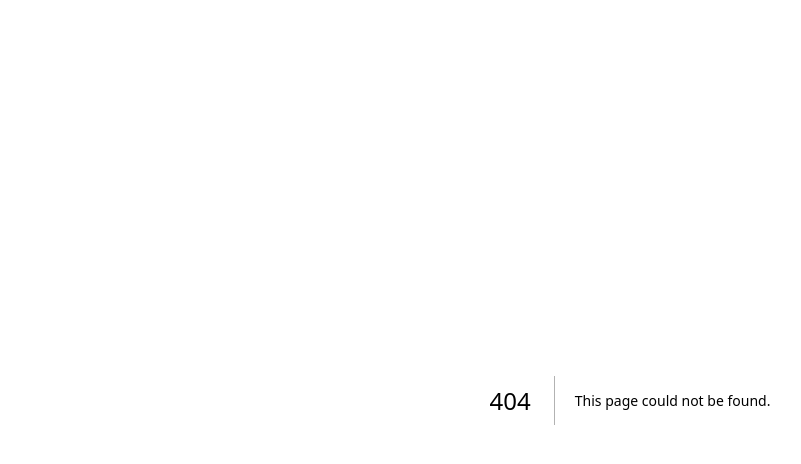
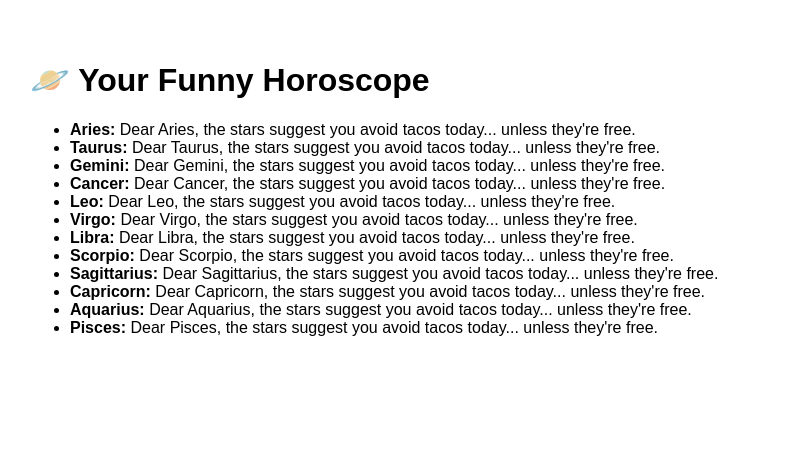
Before and after one commit to starscription/starscription, a Next.js app: page /horoscopes in a window 1280 px wide. Before the commit this address had no page. Shown: the top 464 px of the page, without its empty margins (10-811 px from the left). Built offline with nearby package versions, Linux system fonts and the light colour scheme.

Commit message:
Create horoscopes.js

```diff
--- /dev/null
+++ b/pages/horoscopes.js
@@ -0,0 +1,23 @@
+export default function Horoscopes() {
+  const signs = [
+    "Aries", "Taurus", "Gemini", "Cancer", "Leo", "Virgo",
+    "Libra", "Scorpio", "Sagittarius", "Capricorn", "Aquarius", "Pisces"
+  ];
+
+  const getFunnyHoroscope = (sign) => {
+    return `Dear ${sign}, the stars suggest you avoid tacos today... unless they're free.`;
+  };
+
+  return (
+    <div style={{ padding: '2rem', fontFamily: 'sans-serif' }}>
+      <h1>🪐 Your Funny Horoscope</h1>
+      <ul>
+        {signs.map((sign) => (
+          <li key={sign}>
+            <strong>{sign}:</strong> {getFunnyHoroscope(sign)}
+          </li>
+        ))}
+      </ul>
+    </div>
+  );
+}
```
